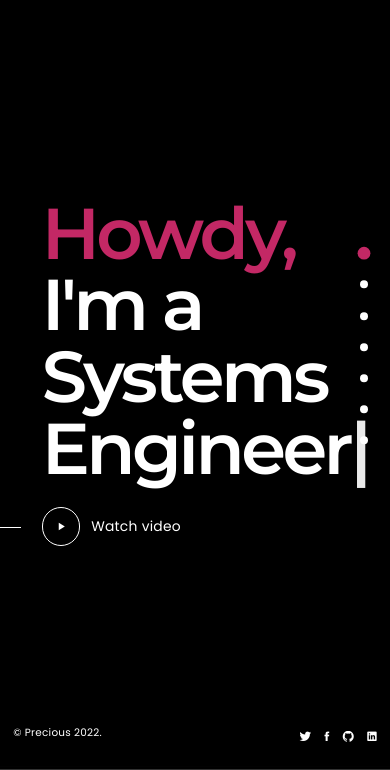
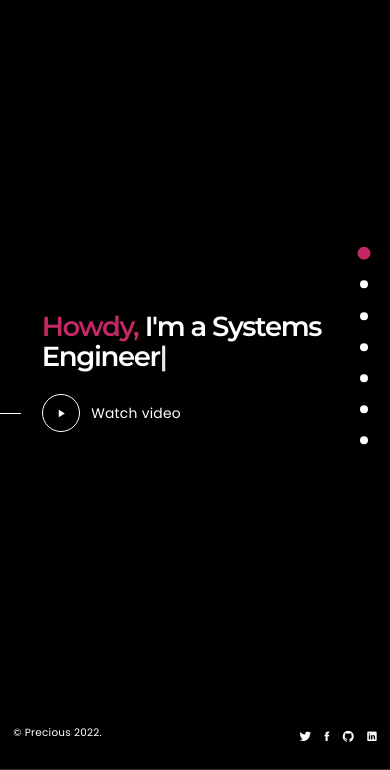
Before and after one commit to Honojerame/Honojerame.github.io, a website with bundled scripts: page index.html in a window 390 px wide. Shown: the part 74-844 px from the top of the page. Built offline with nearby package versions, Linux system fonts and the light colour scheme; a web font is replaced by a local one.

Commit message:
Fix: Make heading responsive for mobile screens - reduce display-2 font size on mobile

```diff
--- a/css/style.css
+++ b/css/style.css
@@ -2115,6 +2115,11 @@ a.brand:focus {
     height: 12rem;
   }
 
+  .display-2 {
+    font-size: 2.5rem;
+    line-height: 1.1;
+  }
+
   .ion-ios-play {
     width: 3.5rem;
     height: 3.5rem;
```
